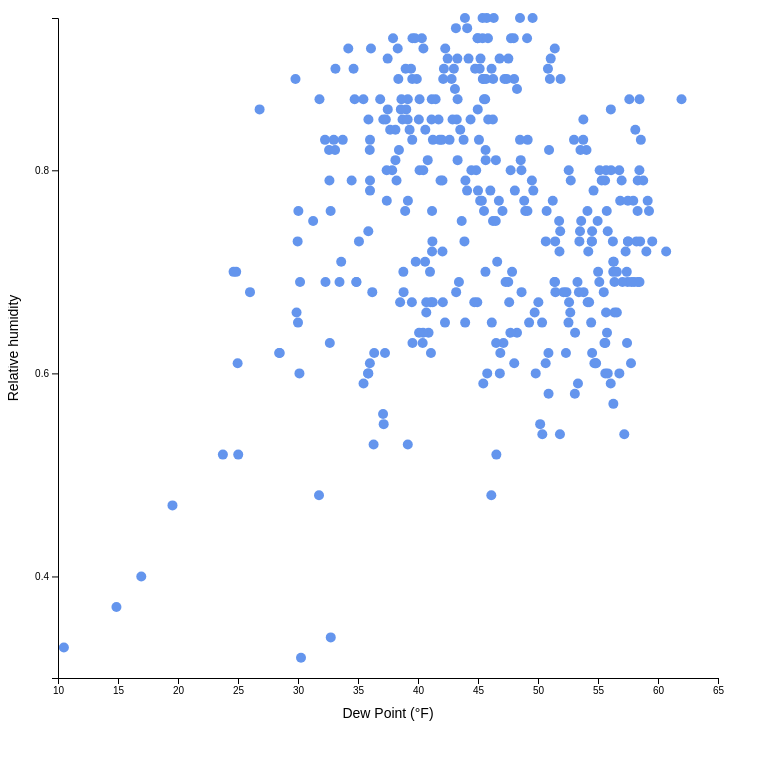
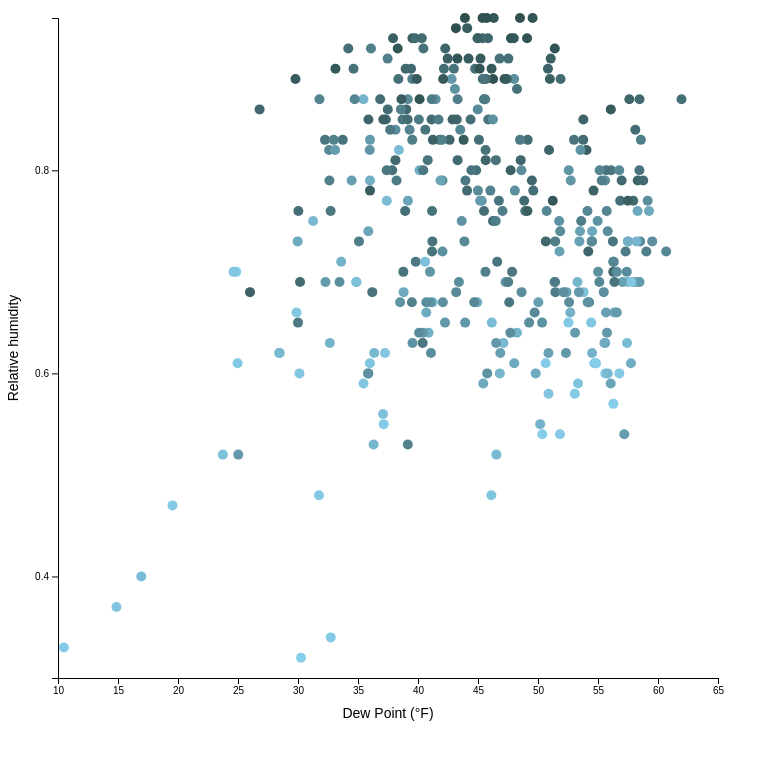
Before and after one commit to korynewton/d3-projects, a plain HTML site: page HumidityDewPointScatterPlot/ScatterPlot.html in a window 1280 px wide. Shown: the whole page, without its empty margins (0-779 px from the left). Drawn offline with nearby package versions, Linux system fonts and the light colour scheme.

Commit message:
remove css stylesheet element, add cloud cover color scale to data points

```diff
--- a/HumidityDewPointScatterPlot/ScatterPlot.html
+++ b/HumidityDewPointScatterPlot/ScatterPlot.html
@@ -1,7 +1,6 @@
 <!DOCTYPE html>
 <html lang="en">
   <head>
-        <link rel="stylesheet" href="./styles.css"></link>
     <title>My Scatterplot</title>
   </head>
   <body>
--- a/HumidityDewPointScatterPlot/draw-scatter.js
+++ b/HumidityDewPointScatterPlot/draw-scatter.js
@@ -5,6 +5,7 @@ async function drawScatter() {
   // data accessors
   const xAccessor = (d) => d.dewPoint;
   const yAccessor = (d) => d.humidity;
+  const colorAccessor = (d) => d.cloudCover;
 
   // determine if screen height or width is smaller, use that as the chart width
   const width = d3.min([window.innerWidth * 0.9, window.innerHeight * 0.9]);
@@ -55,6 +56,12 @@ async function drawScatter() {
     .range([dimensions.boundedHeight, 0])
     .nice();
 
+  // color scale
+  const colorScale = d3
+    .scaleLinear()
+    .domain(d3.extent(dataset, colorAccessor))
+    .range(['skyblue', 'darkslategrey']);
+
   //   // draw data points
   //   let dots = bounds
   //     .selectAll('circle')
@@ -75,7 +82,7 @@ async function drawScatter() {
     .attr('cx', (d) => xScale(xAccessor(d)))
     .attr('cy', (d) => yScale(yAccessor(d)))
     .attr('r', 5)
-    .attr('fill', 'cornflowerblue');
+    .attr('fill', (d) => colorScale(colorAccessor(d)));
 
   // generate x axis with scale
   const xAxisGenerator = d3.axisBottom().scale(xScale);
```
Lines whose indentation alone changed are shown as unchanged.
